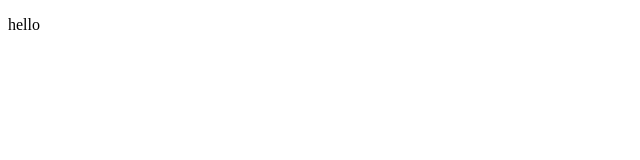
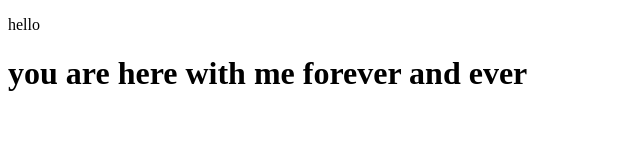
Before and after one commit to Ayushi-singh16/learning, a plain HTML site: page index.html in a window 1280 px wide. Shown: the whole page, without its empty margins (0-640 px from the left). Drawn offline with Linux system fonts and the light colour scheme.

Commit message:
my second commit

```diff
--- a/index.html
+++ b/index.html
@@ -7,5 +7,6 @@
 </head>
 <body>
     <p>hello</p>
+    <h1>you are here with me forever and ever</h1>
 </body>
 </html>
```
